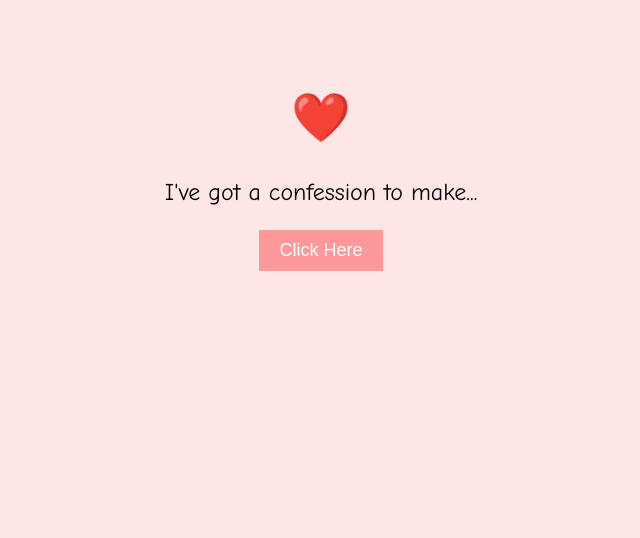
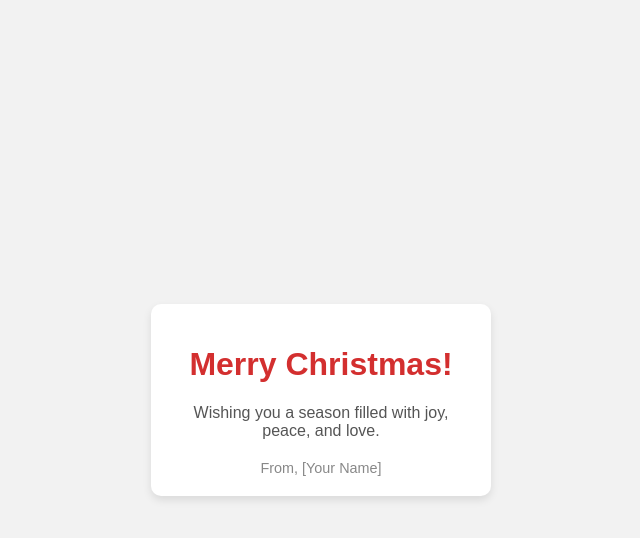
Before and after one commit to markvine20/Christmas.github.io, a plain HTML site: page LVC.html in a window 1280 px wide. Shown: the whole page, without its empty margins (319-959 px from the left). Drawn offline with Linux system fonts and the light colour scheme.

Commit message:
Christmas card.html

```diff
--- a/LVC.html
+++ b/LVC.html
@@ -3,46 +3,43 @@
 <head>
     <meta charset="UTF-8">
     <meta name="viewport" content="width=device-width, initial-scale=1.0">
-    <title>Love Confession</title>
+    <title>Christmas Wishes</title>
     <style>
         body {
-            font-family: 'Comic Sans MS', cursive, sans-serif;
-            background-color: #ffe6e6;
+            font-family: 'Arial', sans-serif;
+            background-color: #f2f2f2;
+            display: flex;
+            justify-content: center;
+            align-items: center;
+            height: 100vh;
+            margin: 0;
+        }
+        .card {
+            background-color: #fff;
+            border-radius: 10px;
+            box-shadow: 0 4px 8px rgba(0, 0, 0, 0.1);
+            padding: 20px;
             text-align: center;
-            padding: 50px;
+            width: 300px;
         }
-        .heart {
-            color: #ff6666;
-            font-size: 48px;
+        .card h1 {
+            color: #d32f2f;
         }
-        .message {
-            font-size: 24px;
+        .card p {
+            color: #555;
+        }
+        .card .footer {
             margin-top: 20px;
-        }
-        .button {
-            background-color: #ff9999;
-            color: white;
-            padding: 10px 20px;
-            border: none;
-            font-size: 18px;
-            cursor: pointer;
-        }
-        .button:hover {
-            background-color: #ff6666;
+            font-size: 0.9em;
+            color: #888;
         }
     </style>
 </head>
 <body>
-    <div>
-        <h1 class="heart">❤️</h1>
-        <p class="message">I've got a confession to make...</p>
-        <button class="button" onclick="showLove()">Click Here</button>
-        <p id="confession" class="message" style="display:none;">I love you more than words can say! 💖</p>
+    <div class="card">
+        <h1>Merry Christmas!</h1>
+        <p>Wishing you a season filled with joy, peace, and love.</p>
+        <div class="footer">From, [Your Name]</div>
     </div>
-    <script>
-        function showLove() {
-            document.getElementById('confession').style.display = 'block';
-        }
-    </script>
 </body>
 </html>
```
